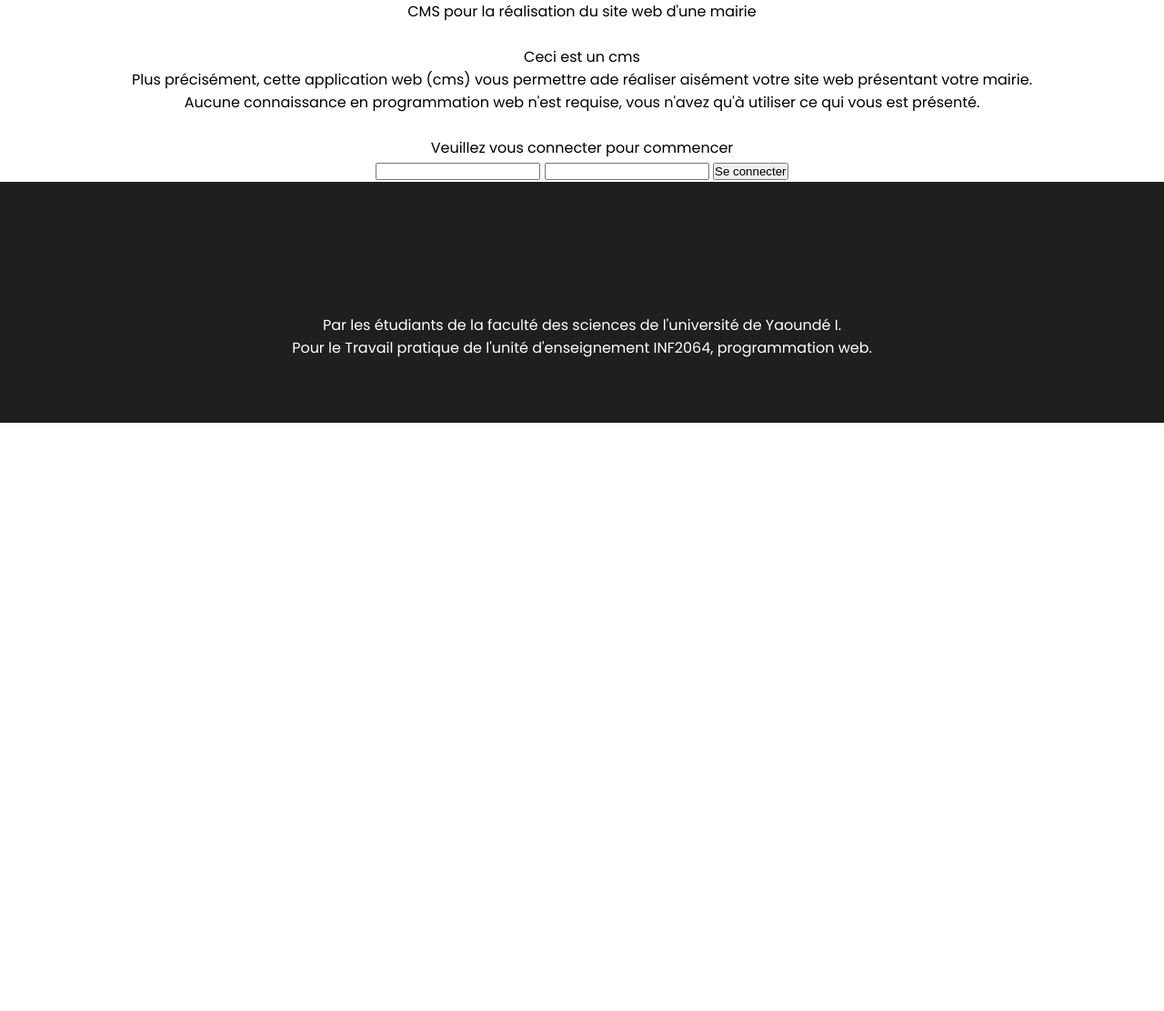
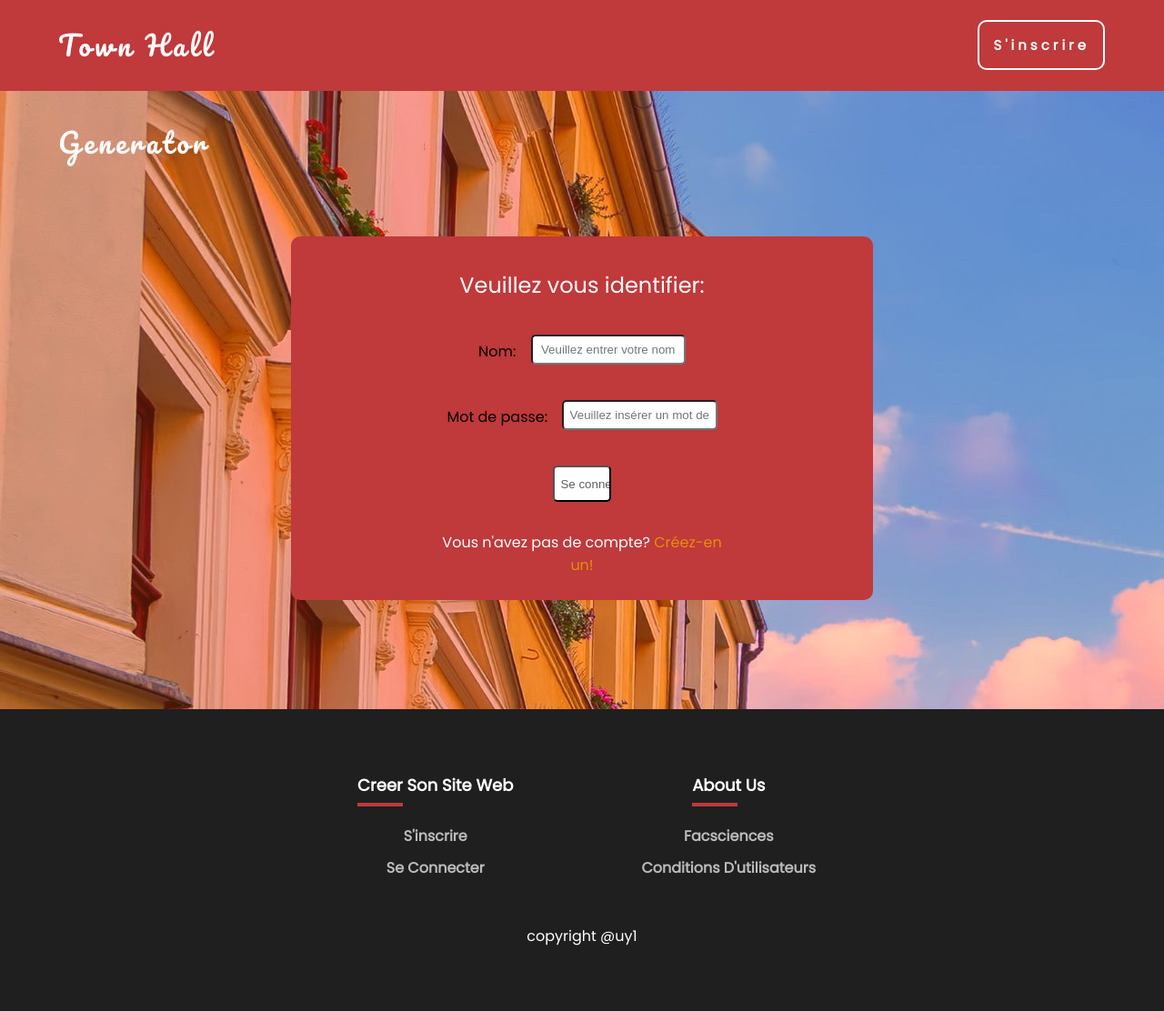
Before and after one commit to junssashu/Town_Hall_CMS, a PHP site: page /pages/connexion.php in a window 1280 px wide. Shown: the whole page at 91% size. Before the commit the page ends 465 px from the top, so only its background shows below. Run offline with PHP 8.4, Linux system fonts and the light colour scheme.

Commit message:
Just finished stylising signing up and signing in pages!

```diff
--- a/assets/styles/account.css
+++ b/assets/styles/account.css
@@ -21,14 +21,21 @@ body {
 
 }
 
+.fields form {
+    display: flex;
+    flex-direction: column;
+    justify-content: center;
+    align-items: center;
+}
+
 .fields p {
-    display: flex;
-    font-family: 'Poppins';
     color: #fff;
 }
 
 .fields form .field label {
     display: flex;
+    padding-top: 2%;
+    padding-right: 5%;
 }
 
 .fields form .field input {
@@ -38,25 +45,24 @@ body {
     border-radius: 5px;
     padding: 2%;
     background-color: #fff;
-    color: gray;
+    color: rgb(95, 93, 93);
     text-align: center;
 }
 
-.fields form .field input[tupe=submit] {
-    display: flex;
-    height: 2vh;
-    width: 12vw;
-    border-radius: 5px;
-    padding: 2%;
-    background-color: #fff;
-    color: black;
-    text-align: center;
+.fields form .field input[type=submit] {
+    width: 5vw;
+    height: 5vh;
 }
 .field {
     display: flex;
     height: 5vh;
     width: 100%;
-    align-items: center;
+    justify-content: center;
     padding-top: 5%;
     padding-bottom: 5%;
 }
+
+.field p {
+    font-size: 150%;
+    width: 25vw;
+}
--- a/index.php
+++ b/index.php
@@ -81,7 +81,7 @@
                     <div class="image_2"><img src="assets/content/site_2.jpg" /></div>
                     <div class="image_3"><img src="assets/content/site_3.jpg" /></div>
                 </div>
-                <p><h2>Elaborez un site. Personnalisez le et bien encore. </h2><br><span class="under_elaborer">Vous pouvez tout faire sur <a href="index.html">Town Hall Generator</a></span></p><br><br>
+                <p><h2>Elaborez un site. Personnalisez le et bien encore. </h2><br><span class="under_elaborer">Vous pouvez tout faire sur <a href="index.php&">Town Hall Generator</a></span></p><br><br>
             </div>
             <div class="other_content">
                 <p>Lorem ipsum dolor sit amet, consectetur adipisicing elit. Pariatur eligendi libero eaque dolorem expedita. Esse consequuntur deleniti reprehenderit odio, dolorum aperiam vitae accusamus ex voluptate, impedit doloribus dolore est soluta.</p>
--- a/pages/connexion.php
+++ b/pages/connexion.php
@@ -20,14 +20,21 @@
     <meta name="viewport" content="width=Acceuil Marie, initial-scale=1.0">
     <title>Marie - CMS</title>
     <link rel="stylesheet" href="../assets/styles/index.css" ></link>
+    <link rel="stylesheet" href="../assets/styles/account.css" ></link>
 </head>
 <body>
 
-    <div class="header">
-        <div class="title">
-            CMS pour la réalisation du site web d'une mairie<br><br>
+    <header>
+        <div class="wrapper">
+            <div class="logo">
+                <a href="../index.php">Town Hall Generator</a>
             </div>
+
+            <nav>
+                <a href="index.php" class="s_incrire">S'inscrire</a>
+            </nav>
         </div>
+    </header>
     <div class="main-content">
         <div class="description">
             Ceci est un cms<br>
@@ -35,7 +42,7 @@
             Aucune connaissance en programmation web n'est requise, vous n'avez qu'à utiliser ce qui vous est présenté.
             <br><br>
         </div>
-        <?php
+        <!--?php
             if (isset($_POST['login']) and isset($_POST['password'])){
                 $login = $_POST['login'];
                 $password = $_POST['password'];
@@ -64,30 +71,58 @@
                     }
                 }
             }
-        ?>
-        <div class="instruction">
-            Veuillez vous connecter pour commencer
+        ?-->
+        <div class="fields">
+            <form action="connexion.php" method="POST">
+                <div class="field">
+                    <p>Veuillez vous identifier:</p>
                 </div>
-        <div class="fields">
-            <form action="index.php" method="POST">
                 <?php
                     if(isset($error)){
                         ?>
                     <br>
-                    <span style="color:red"><?php echo $error; ?></span>
+                    <span style="color:rgb(230, 142, 11)"><?php echo $error; ?></span>
                     <br>
                     <?php
                     }
                     ?>
-                <input class="field" name = 'login' type="text">
-                <input class="field" name = 'password' type="password">
+                <div class="field">
+                    <label for='name'>Nom: </label>
+                    <input id='name' name = 'login' type="text" placeholder='Veuillez entrer votre nom'>
+                </div>
+                <div class="field">
+                    <label for='name'>Mot de passe: </label>
+                    <input id='password' name = 'password' type="password" placeholder="Veuillez insérer un mot de passe">
+                </div>
+                <div class="field">
                     <input class="validation" name = 'check' type="submit" value="Se connecter">
+                </div>
+                <div class="field">
+                    <p style="font-size:100%;">Vous n'avez pas de compte? <span><a href="index.php" style="text-decoration:none; color:rgb(230, 142, 11);">Créez-en un!</a></span></p>
+                </div>
             </form>
         </div>
-        <div class="footer">
-            <br><br><br> Par les étudiants de la faculté des sciences de l'université de Yaoundé I.<br>
-            Pour le Travail pratique de l'unité d'enseignement INF2064, programmation web.
+        <footer class="footer">
+            <div class="container">
+                <div class="row">
+                    <div class="footer-col">
+                        <h4>Creer son site web</h4>
+                        <ul class="list-footer">
+                            <li><a href="#">S'inscrire</a></li>
+                            <li><a href="#">Se connecter</a></li>
+                        </ul>
                     </div>
+                    <div class="footer-col">
+                        <h4>About Us</h4>
+                        <ul class="list-footer">
+                            <li><a href="http://facsciences.cm">Facsciences</a></li>
+                            <li><a href="#">Conditions d'utilisateurs</a></li>
+                        </ul>
+                    </div>
+                </div>
+            </div>
+            <span class="hidden-phone"><br><br>copyright @uy1</span>
+        </footer>
     </div>
 
 </body>
```
Also changed, not shown: pages/index.php (+12 -5 lines). Lines whose indentation alone changed are shown as unchanged.
